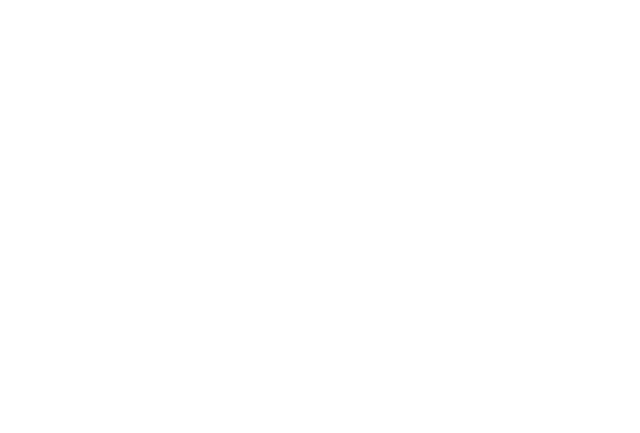
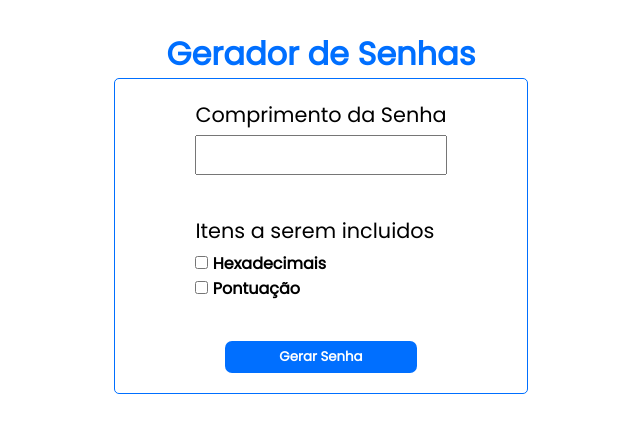
Before and after one commit to michelebswm/projetos-diversos-python-html, a Flask app: page /geradordesenha in a window 1280 px wide. Before the commit the part shown is empty. Shown: the top 433 px of the page, without its empty margins (319-959 px from the left). Run offline with Flask 3, Linux system fonts and the light colour scheme.

Commit message:
gerador-senha

```diff
--- a/miniprojetos/__init__.py
+++ b/miniprojetos/__init__.py
@@ -2,6 +2,7 @@ from flask import Flask, render_template, url_for, request, flash, redirect
 
 app = Flask(__name__)
 
+app.config['SECRET_KEY'] = '0e9BA7DfafcA17Ca0F14eC04289BB4d6'
 
 # Importando o routes para ser executado e colocar os links no ar
 from miniprojetos import routes
--- a/miniprojetos/forms.py
+++ b/miniprojetos/forms.py
@@ -0,0 +1,11 @@
+from flask_wtf import FlaskForm
+from wtforms import StringField, PasswordField, SubmitField, BooleanField, TextAreaField, IntegerField, SelectMultipleField, widgets
+from wtforms.validators import DataRequired, Length, Email, EqualTo, ValidationError, NumberRange
+
+class FormGeradorSenha(FlaskForm):
+    comprimento_senha = IntegerField('Comprimento da Senha', validators=[DataRequired(), NumberRange(min=1, max=100, message='Mensagem')])
+    itens = SelectMultipleField('Itens a serem incluidos', choices=[('hexdigits', 'Hexadecimais'), ('punctuation', 'Pontuação')], widget=widgets.ListWidget(prefix_label=False), option_widget=widgets.CheckboxInput())
+    btn_gerar_senha = SubmitField('Gerar Senha')
+
+    def get_selected_items(self):
+        return self.itens.data
--- a/miniprojetos/routes.py
+++ b/miniprojetos/routes.py
@@ -1,10 +1,31 @@
-from flask import Flask, render_template, url_for
+from flask import Flask, render_template, url_for, request, flash
 from miniprojetos import app
+from miniprojetos.forms import FormGeradorSenha
+import secrets
+import string
 
 @app.route("/")
 def home():
     return render_template("home.html")
 
-@app.route('/geradordesenha')
+@app.route('/geradordesenha', methods=['GET', 'POST'])
 def gerador_senha():
-    return render_template("geradordesenha.html")
+    form_gerarsenha = FormGeradorSenha()
+    senha_gerada = None
+    if form_gerarsenha.validate_on_submit() and 'btn_gerar_senha' in request.form:
+        tamanho = form_gerarsenha.comprimento_senha.data
+        itens_selecionados = form_gerarsenha.get_selected_items()
+
+        itens = ''
+        if itens_selecionados:
+            if 'hexdigits' in itens_selecionados:
+                itens += string.hexdigits
+            if 'punctuation' in itens_selecionados:
+                itens += string.punctuation
+
+        if itens:
+            senha_gerada = ''.join(secrets.choice(itens) for _ in range(tamanho))
+        else:
+            flash('Nenhuma opção selecionada', 'alert-danger')
+
+    return render_template("geradordesenha.html", form_gerarsenha=form_gerarsenha, senha_gerada=senha_gerada)
--- a/miniprojetos/static/css/style.css
+++ b/miniprojetos/static/css/style.css
@@ -13,6 +13,30 @@
 a {
 	text-decoration: none;
 	color: inherit;
+}
+
+/* Alertas */
+.alert {
+	padding: 0.75rem 1.25rem;
+	margin-bottom: 1rem;
+	border: 1px solid transparent;
+	border-radius: 0.25rem;
+}
+
+.alert-success {
+	background-color: #d4edda;
+	border-color: #c3e6cb;
+	color: #155724;
+	margin: 5px 20px;
+	padding: 12px 20px;
+}
+
+.alert-danger {
+	color: #721c24;
+	background-color: #f8d7da;
+	border-color: #f5c6cb;
+	margin: 5px 20px;
+	padding: 12px 20px;
 }
 
 .content-projects {
@@ -60,6 +84,78 @@ a {
 	background-color: #ee8130;
 }
 
+/* Estilização Pagina Gerador de Senha */
+.container-geradorsenha {
+	margin-top: 30px;
+	display: flex;
+	flex-direction: column;
+	align-items: center;
+}
+
+.title-geradorsenha {
+	font-size: 2rem;
+	font-weight: bold;
+	color: #006fff;
+}
+.content-form-geradorsenha {
+	border: 1px solid #006fff;
+	border-radius: 5px;
+}
+
+.form-group {
+	padding: 20px 80px;
+	display: flex;
+	flex-direction: column;
+	justify-content: center;
+}
+
+.label-geradorsenha {
+	font-size: 1.3rem;
+	margin-bottom: 5px;
+}
+
+.input-geradorsenha {
+	height: 40px;
+	font-size: 1rem;
+	font-weight: bold;
+	text-align: center;
+}
+
+.form-check-input {
+}
+
+.form-check-label {
+	font-weight: bold;
+}
+
+.btn-geradorsenha {
+	background-color: #006fff;
+	color: #fff;
+	padding: 5px;
+	border: 1px solid transparent;
+	border-radius: 7px;
+	margin: 0px 30px;
+	font-weight: bold;
+	align-items: center;
+}
+
+.senha-gerada {
+	margin-top: 20px;
+	display: flex;
+	flex-direction: column;
+	align-items: center;
+}
+
+.label-senha-gerada {
+	font-size: 1rem;
+	font-weight: bold;
+	color: #69b4ff;
+}
+
+.result {
+	justify-content: center;
+}
+
 @media screen and (max-width: 1249px) {
 	.list-utilidades,
 	.jogos {
--- /dev/null
+++ b/miniprojetos/static/js/index.js
@@ -0,0 +1,10 @@
+document.getElementById("copy-icon").addEventListener("click", function() {
+    var senhaElement = document.querySelector(".result span");
+    var senha = senhaElement.textContent;
+
+    navigator.clipboard.writeText(senha).then(function() {
+        alert("Senha copiada para a área de transferência!");
+    }).catch(function() {
+        alert("Não foi possível copiar a senha!");
+    });
+});
--- a/miniprojetos/templates/base.html
+++ b/miniprojetos/templates/base.html
@@ -12,8 +12,18 @@
 			href="https://fonts.googleapis.com/css2?family=Poppins&display=swap"
 			rel="stylesheet"
 		/>
+		{% block head %}
+		{% endblock %}
 	</head>
 	<body>
+		<!-- Mensagens redirecionadas via flash -->
+		{% with mensagens = get_flashed_messages(with_categories=True) %}
+		<!-- with para pegar a lista de mensagens-->
+		{% if mensagens %} {% for categoria, mensagem in mensagens %}
+		<!--Cada mensagem tem categoria e mensagem -->
+		<div class="alert {{ categoria }}">{{ mensagem }}</div>
+		{% endfor %} {% endif %} {% endwith %}
+
 		{% block body %}
 		{% endblock %}
 	</body>
--- a/miniprojetos/templates/geradordesenha.html
+++ b/miniprojetos/templates/geradordesenha.html
@@ -0,0 +1,44 @@
+{% extends 'base.html' %}
+
+{% block head %}
+<link rel="stylesheet" href="https://cdnjs.cloudflare.com/ajax/libs/font-awesome/5.15.3/css/all.min.css" />
+{% endblock %}
+
+{% block body %}
+<div class="container-geradorsenha">
+	<div class="title-geradorsenha">Gerador de Senhas</div>
+	<form method="POST" action="" class="content-form-geradorsenha">
+		{{ form_gerarsenha.csrf_token }}
+		<div class="form-group">
+			{{ form_gerarsenha.comprimento_senha.label(class="label-geradorsenha") }}
+			{{ form_gerarsenha.comprimento_senha(class="input-geradorsenha") }}
+		</div>
+		<div class="form-group">
+			{{ form_gerarsenha.itens.label(class="label-geradorsenha") }}
+			{% for subfield in form_gerarsenha.itens %}
+			<div class="form-check">
+				{{ subfield(class="form-check-input") }}
+				{{ subfield.label(class="form-check-label") }}
+			</div>
+
+			{% endfor %}
+		</div>
+		<div class="form-group">
+			{{ form_gerarsenha.btn_gerar_senha(class="btn-geradorsenha") }}
+		</div>
+	</form>
+</div>
+<!-- Se possuir senha gerada irá exibir -->
+	{% if senha_gerada %}
+		<div class="senha-gerada">
+			<div class="label-senha-gerada">
+				Senha Gerada:
+			</div>
+			<div class="result">
+				<span>{{ senha_gerada }}</span>
+				<i class="fas fa-copy" id="copy-icon"></i>
+			</div>
+		</div>
+	{% endif %}
+<script src="{{ url_for('static', filename='js/index.js') }}"></script>
+{% endblock %}
```
Also changed, not shown: funcoes.py (+8 -1 lines).
